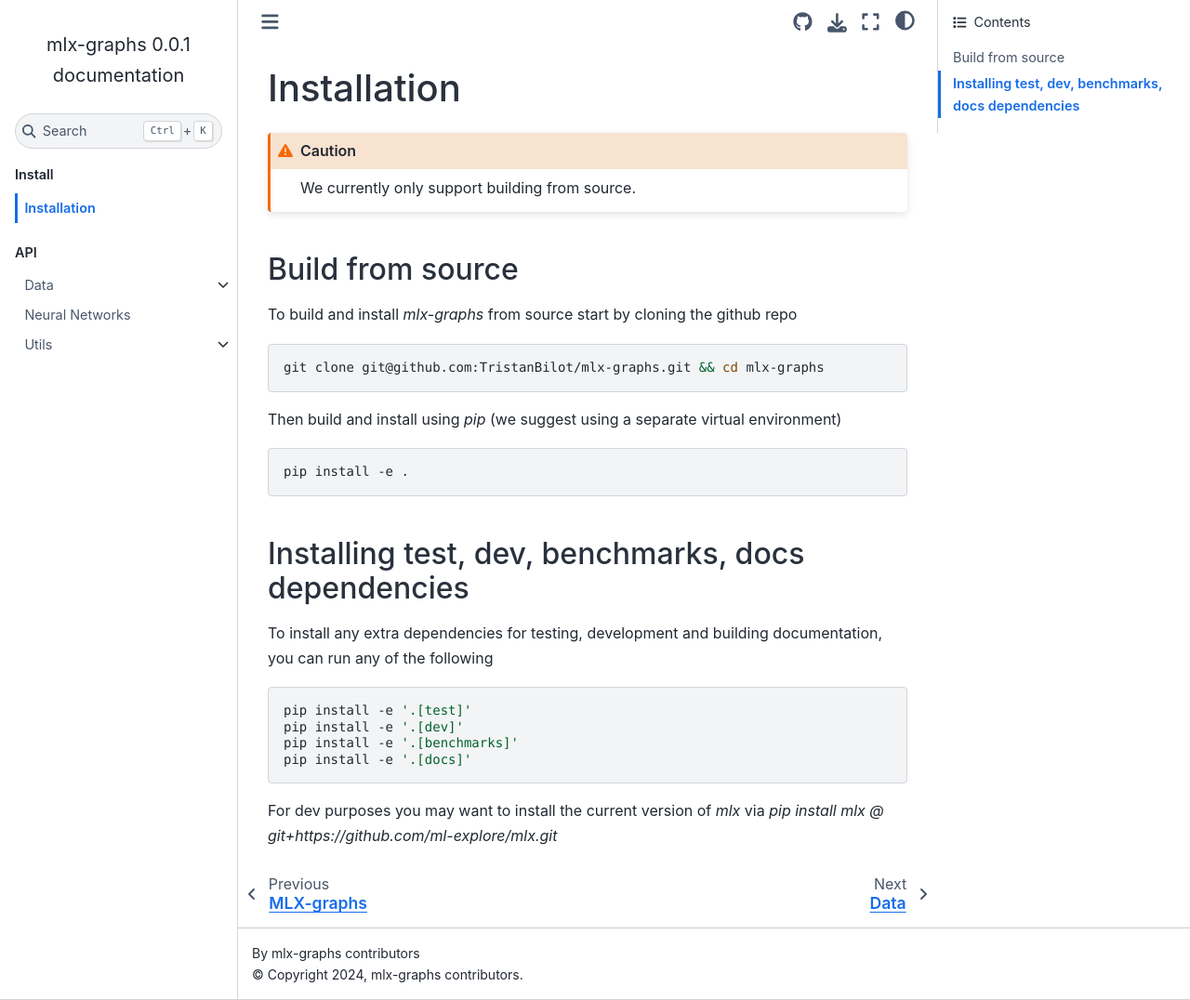
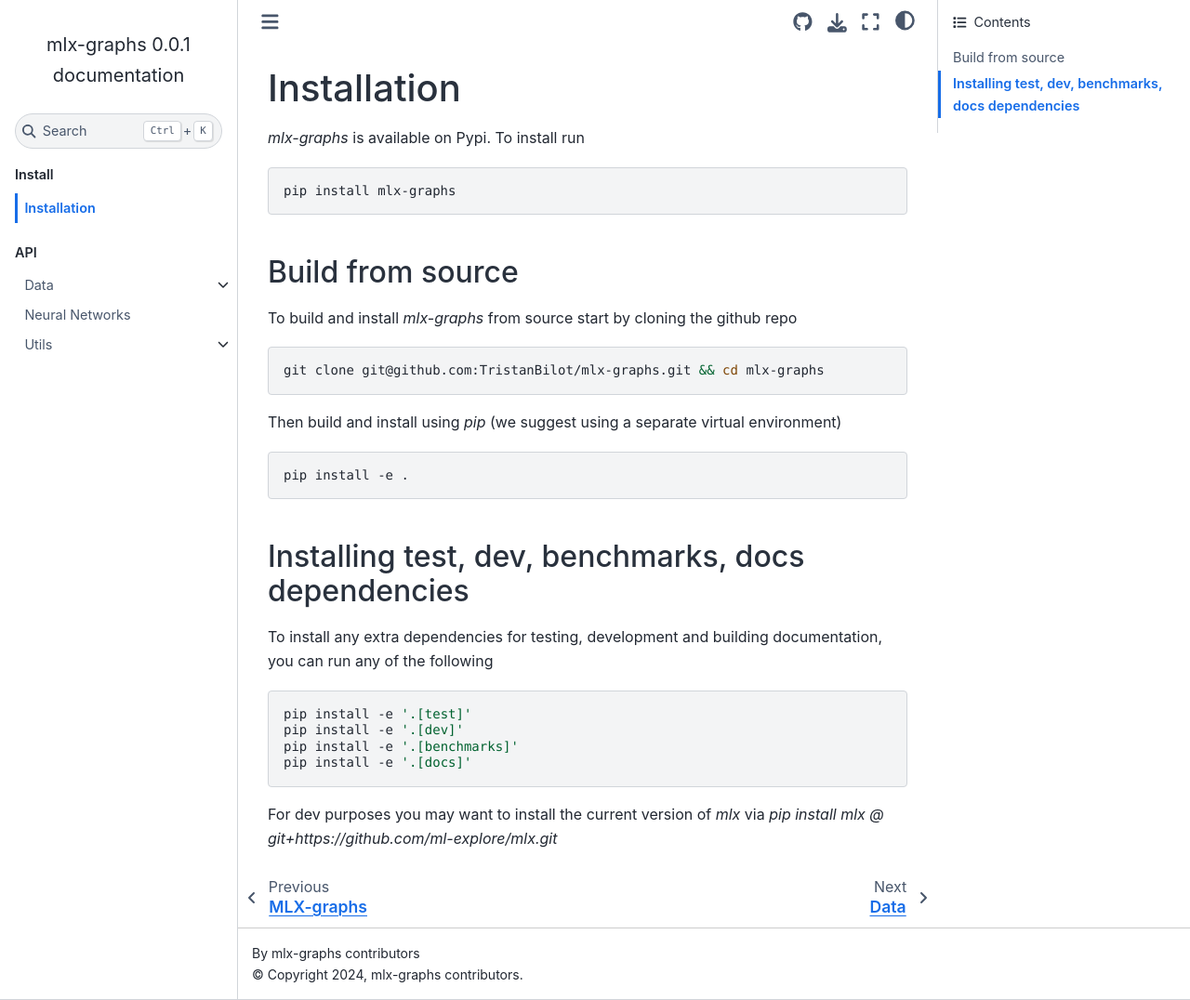
Before and after one commit to mlx-graphs/mlx-graphs, a Sphinx documentation site: the page built from docs/source/install.rst, in a window 1280 px wide and 1076 px high. Shown: the whole window at 93% size. Built offline with Sphinx 7.4.7 and the Sphinx Book theme 1.1.4, drawn with Linux system fonts in a browser that asks for light colours.

Commit message:
update installation instructions with pypi

```diff
--- a/docs/source/install.rst
+++ b/docs/source/install.rst
@@ -4,8 +4,13 @@
 Installation
 ============
 
-.. caution::
-	We currently only support building from source.
+`mlx-graphs` is available on Pypi. To install run
+
+.. code-block:: shell
+
+	pip install mlx-graphs
+
+
 
 Build from source
 -----------------
```
Also changed, not shown: README.md (+7 -1 lines).
